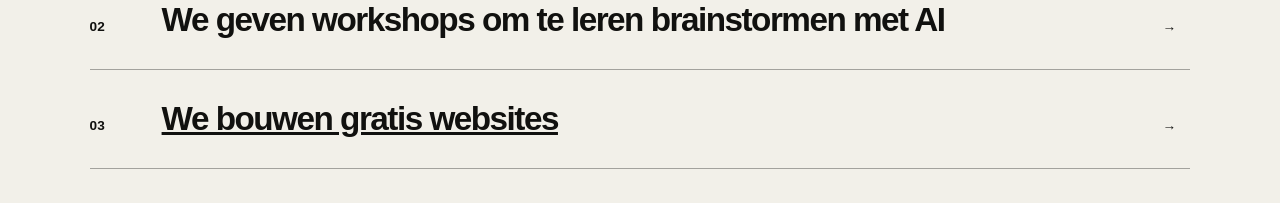
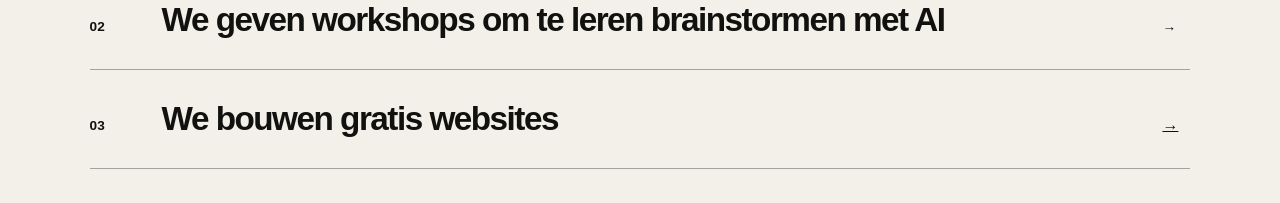
Before and after one commit to Rakkejak/rakkejak.github.io, a plain HTML site: page index.html in a window 1280 px wide. Shown: the part 1764-1967 px from the top of the page. Drawn offline with Linux system fonts and the light colour scheme.

Commit message:
Make websites arrow link to Het Beste Van Netflix

```diff
--- a/index.html
+++ b/index.html
@@ -48,7 +48,7 @@
       <div class="work-list">
         <div class="work-item"><span>01</span><strong>We bedenken ideeën voor televisie &amp; socials</strong><b aria-hidden="true">→</b></div>
         <div class="work-item"><span>02</span><strong>We geven workshops om te leren brainstormen met AI</strong><b aria-hidden="true">→</b></div>
-        <div class="work-item"><span>03</span><strong><a href="https://hetbestevannetflix.be/" target="_blank" rel="noopener noreferrer">We bouwen gratis websites</a></strong><b aria-hidden="true">→</b></div>
+        <div class="work-item"><span>03</span><strong>We bouwen gratis websites</strong><a class="work-arrow" href="https://hetbestevannetflix.be/" target="_blank" rel="noopener noreferrer" aria-label="Bekijk Het Beste Van Netflix">→</a></div>
         <div class="work-item"><span>04</span><strong>We schrijven online nieuwsbrieven (maar dat is anoniem)</strong></div>
       </div>
     </section>
```
